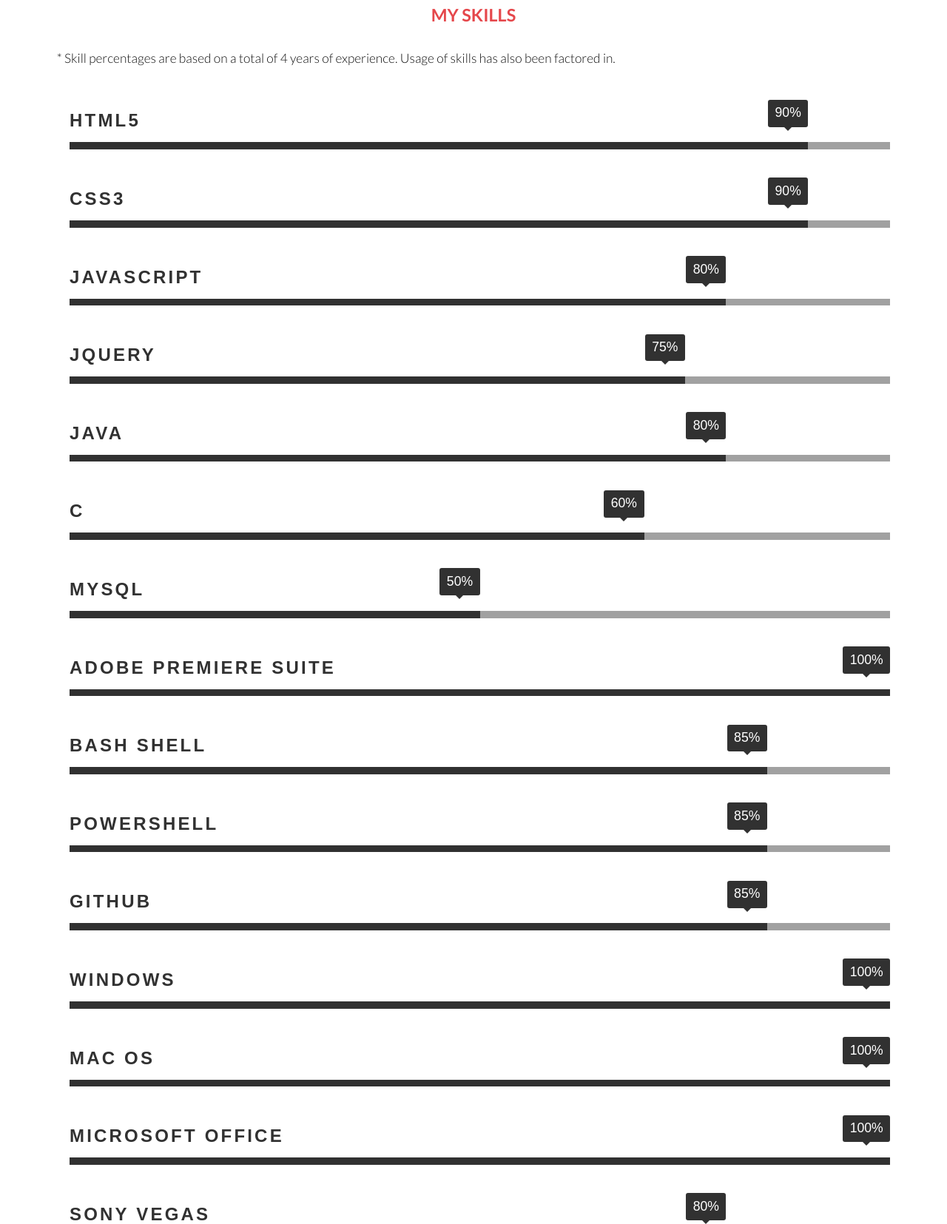
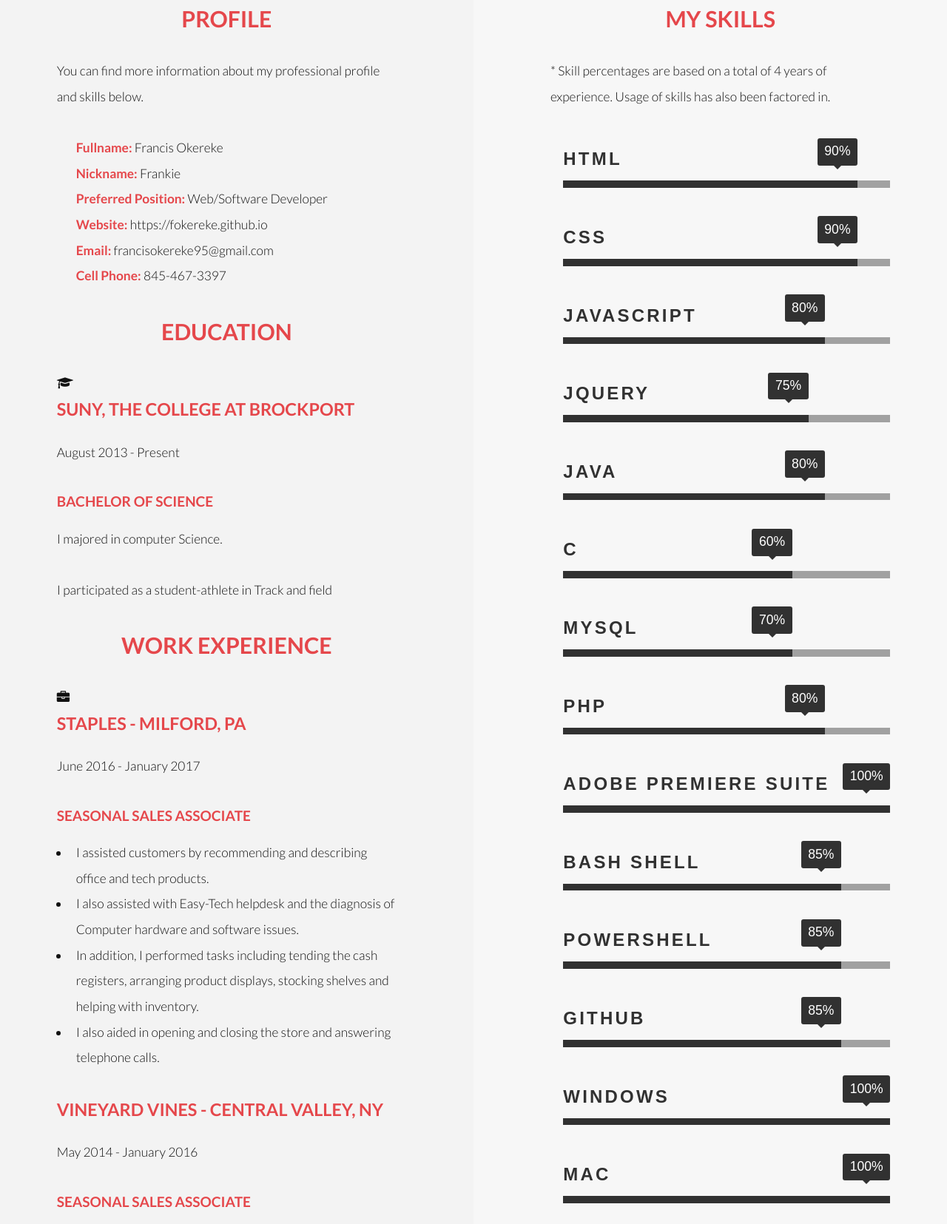
Before and after one commit to FOKEREKE/FOKEREKE.github.io, a plain HTML site: page stats.html in a window 1280 px wide. Shown: the part 797-2452 px from the top of the page at 74% size. Drawn offline with Linux system fonts and the light colour scheme.

Commit message:
Added resume
portfolio coming soon

```diff
--- a/stats.html
+++ b/stats.html
@@ -15,14 +15,8 @@
 
 <!-- Header -->
 <header id="header">
-				<div class="inner">
-					<a href="index.html" class="logo">Francis Okereke</a>
-					<nav id="nav">
-						<a href="index.html">Home</a>
-                        <a href="aboutme.html">About Me</a>
-						<a href="contact.html">Contact Me</a>
-                        <a href="stats.html">Resume and Stats</a>
-					</nav>
+  <div class="inner"> <a href="index.html" class="logo">Francis Okereke</a>
+    <nav id="nav"> <a href="index.html">Home</a> <a href="aboutme.html">About Me</a> <a href="contact.html">Contact Me</a> <a href="stats.html">Resume and Stats</a> </nav>
   </div>
 </header>
 <a href="#menu" class="navPanelToggle"><span class="fa fa-bars"></span></a>
@@ -30,97 +24,194 @@
 <!-- Banner -->
 <section id="banner">
   <div class="inner">
-					<h1><center>an aspiring software/web developer </center></h1>
-                <center><h2><span>Francis Okereke</span><ul class="icons">
+    <h1>
+      <center>
+        an aspiring software/web developer
+      </center>
+    </h1>
+    <center>
+      <h2><span>Francis Okereke</span>
+        <ul class="icons">
           <li><a href="https://github.com/FOKEREKE" class="icon fa-github"><span class="label">Github</span></a></li>
           <li><a href="https://www.linkedin.com/in/francisokereke/" class="icon fa-linkedin"><span class="label">Linkedin</span></a></li>
           <li><a href="https://www.instagram.com/_francisc0_/" class="icon fa-instagram"><span class="label">Instagram</span></a></li>
           <li><a href="https://www.facebook.com/franky.okereke" class="icon fa-facebook"><span class="label">Facebook</span></a></li>
-
-							</ul></h2></center>
+        </ul>
+      </h2>
+    </center>
     <ul class="actions">
-						<center><li><a href="media/ResumeOkereke.docx" download = "Resume" class="button alt icon fa-download">Resume Download</a></li></center>
+      <center>
+        <li><a href="media/ResumeOkereke.docx" download = "Resume" class="button alt icon fa-download">Resume Download</a></li>
+      </center>
     </ul>
   </div>
 </section>
+<!-- Two profile/stats-->
+<section id="two">
+  <div class="inner">
+    <article>
+      <div class="content">
+        <header>
+          <h2 align="center">Profile</h2>
+        </header>
+        <p>You can find more information about my professional profile and skills below.</p>
 
+        <!-- /info-list -->
+        <div class="col-six tab-full">
+          <ul class="info-list", style="list-style-type:none">
+            <li> <strong>Fullname:</strong> <span>Francis Okereke</span> </li>
+            <li> <strong>Nickname:</strong> <span>Frankie</span> </li>
+            <li> <strong>Preferred Position:</strong> <span>Web/Software Developer</span> </li>
+            <li> <strong>Website:</strong> <span>https://fokereke.github.io</span> </li>
+            <li> <strong>Email:</strong> <span>francisokereke95@gmail.com</span> </li>
+            <li> <strong>Cell Phone:</strong> <span>845-467-3397</span> </li>
+            <!-- <li> <strong>:</strong> <span></span> </li> -->
+          </ul>
 
-<!-- One -->
-			<section id="one">
-				<div class="inner">
+           <!-- Resume Section -->
+	<section id="resume">
+   	<div><!-- /resume-timeline -->
+		<div align="center">
+   			<h2>Education</h2>
+   		</div>
+                <div class="timeline-ico">
+	   					<i class="fa fa-graduation-cap"></i>
+	   				</div>
+
+	   					<h3>suny, the college at brockport</h3>
+	   					<p>August 2013 - Present</p>
+
+	   					<h4>Bachelor of Science</h4>
+	   					<p>I majored in computer Science.</p>
+                        <p>I participated as a student-athlete in Track and field</p>
+		<div align="center">
+            <h2>Work Experience</h2>
+  		</div>
+                    <div class="timeline-ico">
+	   					<i class="fa fa-briefcase"></i>
+	   				</div>
+
+						<h3>Staples - Milford, PA </h3>
+	   					<p>June 2016 - January 2017</p>
+
+	   					<h4>Seasonal Sales Associate</h4>
+ 					<ul>
+ 					 <li>I assisted customers by recommending and describing office and tech products.</li>
+
+  					 <li>I also assisted with Easy-Tech helpdesk and the diagnosis of Computer hardware and software issues.</li>
+
+  					 <li>In addition, I performed tasks including tending the cash registers, arranging product displays, stocking shelves and helping with inventory.</li>
+                     <li>I also aided in opening and closing the store and answering telephone calls.</li>
+					</ul>
+<!--Vineyard Vines-->
+						<h3>Vineyard Vines - Central Valley, NY </h3>
+	   					<p>May 2014 - January 2016</p>
+
+	   					<h4>Seasonal Sales Associate</h4>
+ 					<ul>
+ 					 <li>I assisted customers by recommending and describing products. </li>
+
+  					 <li>In addition, I performed tasks including tending the cash registers, arranging product displays, stocking shelves and helping with inventory.</li>
+
+  					 <li>Employee of the week –  When I received this award I had the Most “Whale” sales (Customer transactions over $1000) in a one week span of time.</li>
+					</ul>
+<!--Payless Shoe Source-->
+						<h3>Payless ShoeSource - Middletown, NY </h3>
+	   					<p>May 2013 - August 2013</p>
+
+	   					<h4>Seasonal Sales Associate</h4>
+ 					<ul>
+ 					 <li>I assisted customers by recommending and describing products. </li>
+
+  					 <li>In addition, I performed tasks including tending the cash registers, arranging product displays, stocking shelves and helping with inventory.</li>
+  					 <li>I also aided in opening and closing the store and answering telephone calls.</li>
+					</ul>
+<!--Toys "R" Us-->
+						<h3>Toys 'R' Us - Middletown, NY</h3>
+	   					<p>October 2012 - January 2013</p>
+
+	   					<h4>Seasonal Team Member</h4>
+ 					<ul>
+ 					 <li>I assisted customers by recommending and describing products. </li>
+
+  					 <li>In addition, I performed tasks including tending the cash registers, arranging product displays, stocking shelves and helping with inventory.</li>
+  					 <li>I also aided in opening and closing the store and answering telephone calls.</li>
+					</ul>
+   	</div> <!-- /resume-timeline -->
+
+	</section>
+     <!-- /features -->
+
+      </div>
+    </article>
+    <article class="alt">
+      <div class="content">
+        <header>
+          <h2 align="center">My Skills</h2>
+        </header>
+
         <!-- /skill-bars -->
-		      		<h3 align="center">My Skills</h3>
+        <div class="col-six tab-full">
           <p>* Skill percentages are based on a total of 4 years of experience. Usage of skills has also been factored in.</p>
           <ul class="skill-bars">
             <li>
               <div class="progress percent90"><span>90%</span></div>
-						   	<strong>HTML5</strong>
-						   </li>
+              <strong>HTML</strong> </li>
             <li>
               <div class="progress percent90"><span>90%</span></div>
-						   	<strong>CSS3</strong>
-						   </li>
+              <strong>CSS</strong> </li>
             <li>
               <div class="progress percent80"><span>80%</span></div>
-						   	<strong>JavaScript</strong>
-						   </li>
+              <strong>JavaScript</strong> </li>
             <li>
               <div class="progress percent75"><span>75%</span></div>
-						   	<strong>JQuery</strong>
-						   </li>
+              <strong>JQuery</strong> </li>
             <li>
               <div class="progress percent80"><span>80%</span></div>
-						   	<strong>Java</strong>
-						   </li>
+              <strong>Java</strong> </li>
             <li>
               <div class="progress percent70"><span>60%</span></div>
-						   	<strong>C</strong>
-						   </li>
+              <strong>C</strong> </li>
             <li>
-						   	<div class="progress percent50"><span>50%</span></div>
-						   	<strong>MySQL</strong>
-						   </li>
+              <div class="progress percent70"><span>70%</span></div>
+              <strong>MySQL</strong> </li>
+               <li>
+              <div class="progress percent80"><span>80%</span></div>
+              <strong>PHP</strong> </li>
             <li>
               <div class="progress percent100"><span>100%</span></div>
-						   	<strong>Adobe Premiere Suite</strong>
-						   </li>
+              <strong>Adobe Premiere Suite</strong> </li>
             <li>
               <div class="progress percent85"><span>85%</span></div>
-						   	<strong>Bash Shell</strong>
-						   </li>
+              <strong>Bash Shell</strong> </li>
             <li>
               <div class="progress percent85"><span>85%</span></div>
-						   	<strong>PowerShell</strong>
-						   </li>
+              <strong>PowerShell</strong> </li>
             <li>
               <div class="progress percent85"><span>85%</span></div>
-						   	<strong>GitHub</strong>
-						   </li>
-
+              <strong>GitHub</strong> </li>
             <li>
               <div class="progress percent100"><span>100%</span></div>
-						   	<strong>Windows</strong>
-						   </li>
+              <strong>Windows</strong> </li>
             <li>
               <div class="progress percent100"><span>100%</span></div>
-						   	<strong>Mac Os</strong>
-						   </li>
+              <strong>Mac</strong> </li>
             <li>
               <div class="progress percent100"><span>100%</span></div>
-						   	<strong>Microsoft Office</strong>
-						   </li>
+              <strong>Microsoft Office</strong> </li>
             <li>
               <div class="progress percent80"><span>80%</span></div>
-						   	<strong>Sony Vegas</strong>
-						   </li>
+              <strong>Sony Vegas</strong> </li>
             <li>
+              <div class="progress percent75"><span>75%</span></div>
+              <strong>Wordpress</strong> </li>
 
-						   	<div class="progress percent75"><span>60%</span></div>
-						   	<strong>Wordpress</strong>
-						   </li>
-		      <p>More skills / Experience coming soon</p>
           </ul>
         </div>
+      </div>
+    </article>
+  </div>  <p>Portfolio coming soon!!</p>
+  	</div> <!-- /resume-timeline -->
 </section>
 <!-- Footer -->
 <section id="footer">
@@ -129,10 +220,8 @@
       <h3>Mission statement</h3>
     </header>
     <p>I am seeking a challenging position where I can grow as a professional. I would like to gain knowledge, real world experience and help make a positive impact where I work.</p>
-
-					<div class="copyright">
-						&copy; Francis Okereke. <a href="https://templated.co/">TEMPLATED</a>.
-
+    <div class="copyright"> &copy; Francis Okereke. <a href="https://templated.co/">TEMPLATED</a>. </div>
+  </div>
   </div>
   </div>
 </section>
@@ -142,6 +231,5 @@
 <script src="assets/js/skel.min.js"></script>
 <script src="assets/js/util.js"></script>
 <script src="assets/js/main.js"></script>
-
 </body>
 </html>
```
Lines whose indentation alone changed are shown as unchanged.
